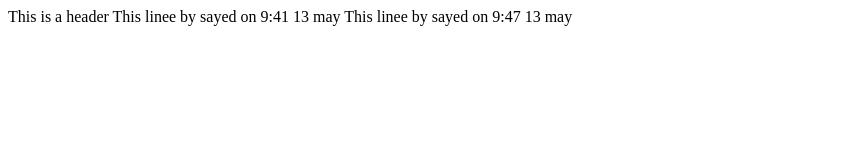
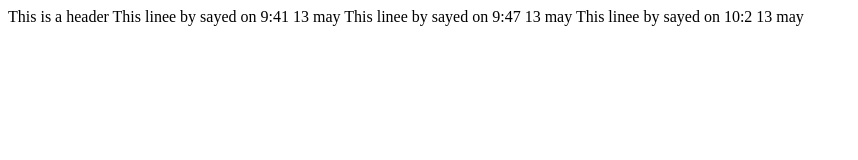
Before and after one commit to ahmedsobhy818/Git_Course, a plain HTML site: page header.html in a window 1280 px wide. Shown: the whole page, without its empty margins (0-858 px from the left). Drawn offline with Linux system fonts and the light colour scheme.

Commit message:
update header by sayed in 10:2

```diff
--- a/header.html
+++ b/header.html
@@ -2,4 +2,5 @@
   This is a header
   This linee by sayed on 9:41 13 may
   This linee by sayed on 9:47 13 may
+  This linee by sayed on 10:2 13 may
 </html>
```
